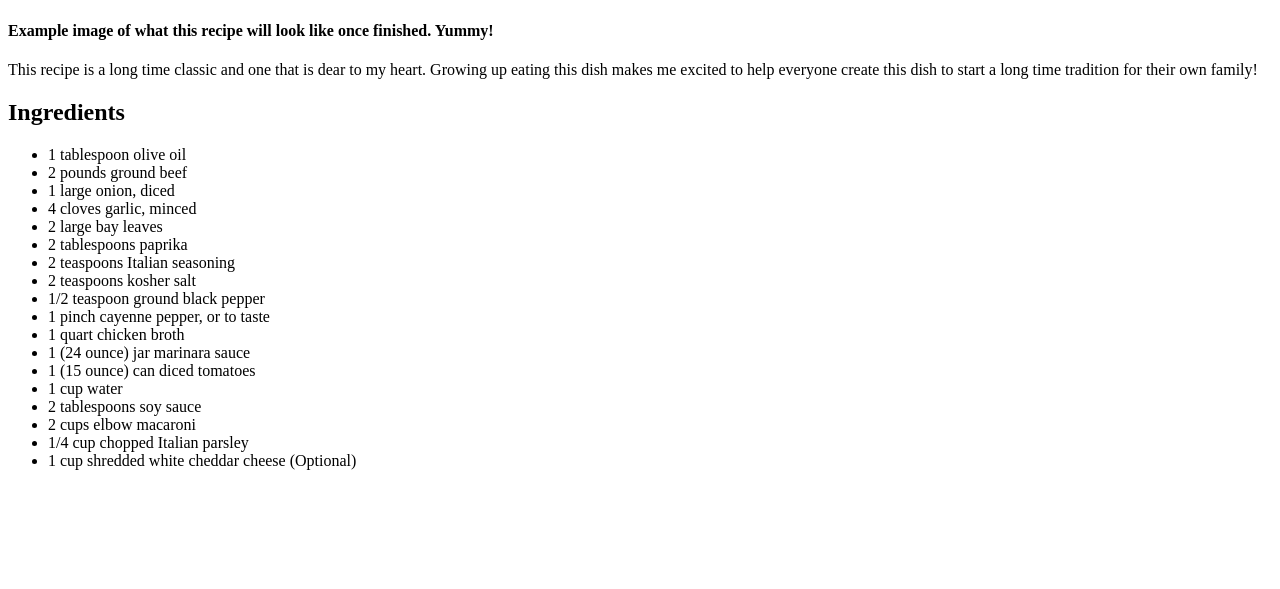
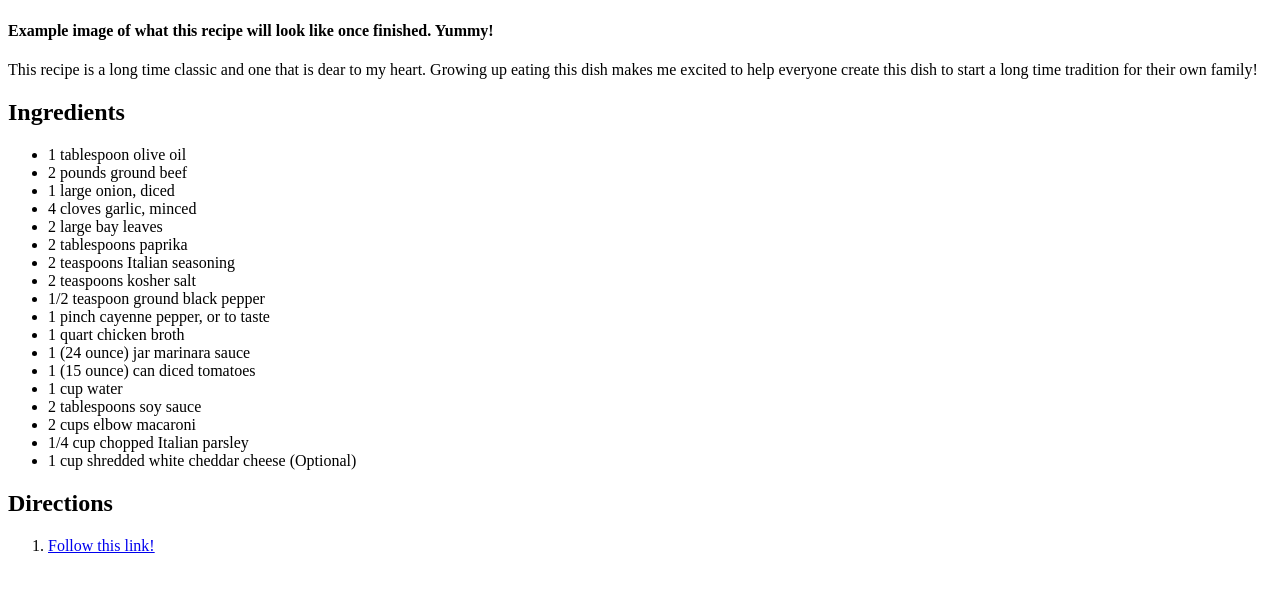
Before and after one commit to cybercowboy7/odin-recipes, a plain HTML site: page odin-recipes/Goulash.html in a window 1280 px wide. Shown: the part 99-688 px from the top of the page. Drawn offline with Linux system fonts and the light colour scheme.

Commit message:
Added a link to website containing the directions to make the dish.

```diff
--- a/odin-recipes/Goulash.html
+++ b/odin-recipes/Goulash.html
@@ -36,5 +36,10 @@
             <li>1/4 cup chopped Italian parsley</li>
             <li>1 cup shredded white cheddar cheese (Optional)</li>
         </ul>
+
+        <h2>Directions</h2>
+        <ol>
+            <li><a href="https://www.allrecipes.com/recipe/275489/chef-johns-american-goulash/" target="blank" ref="norefferer">Follow this link!</a></li>
+        </ol>
     </body>
 </html>
```
